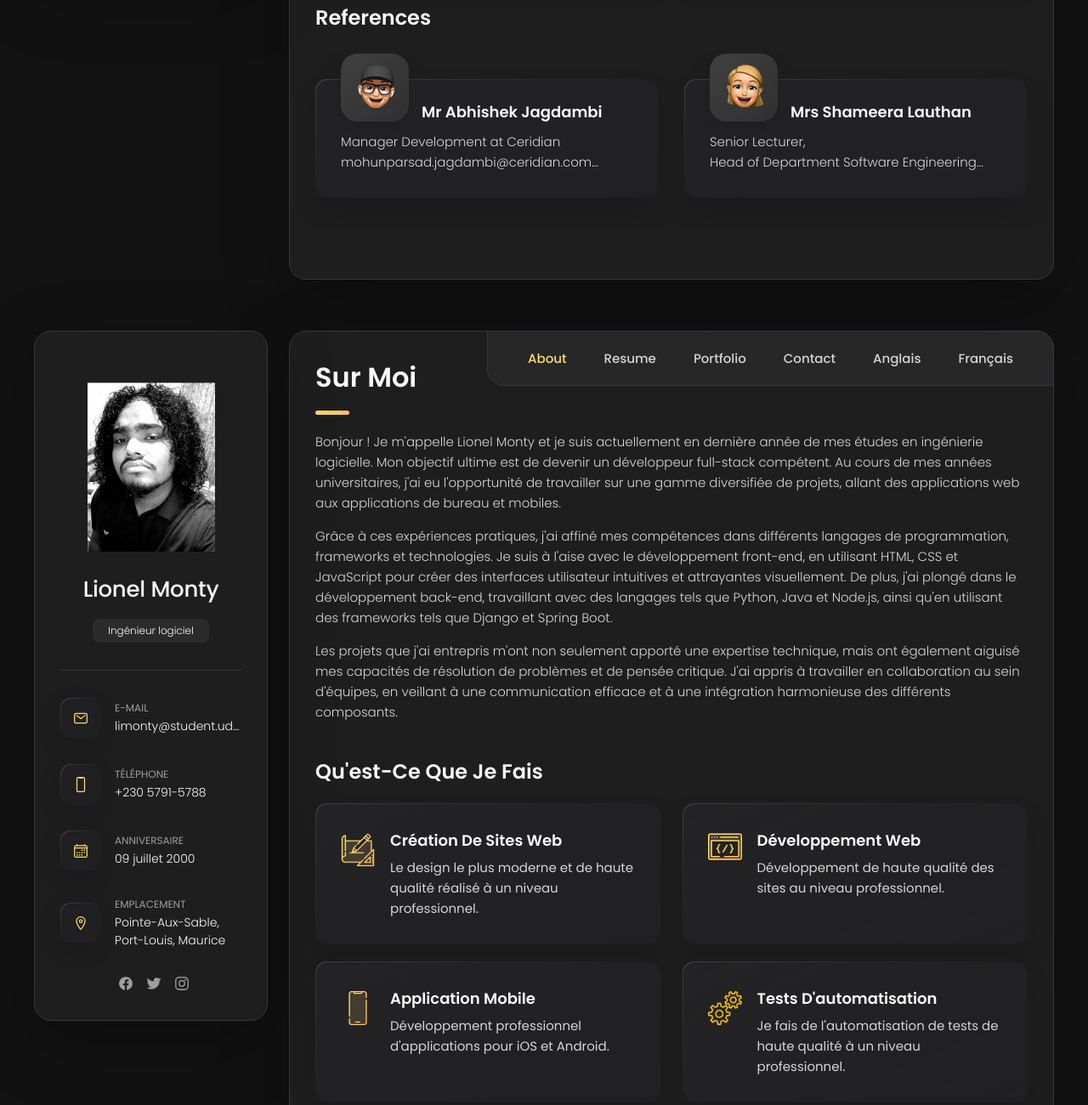
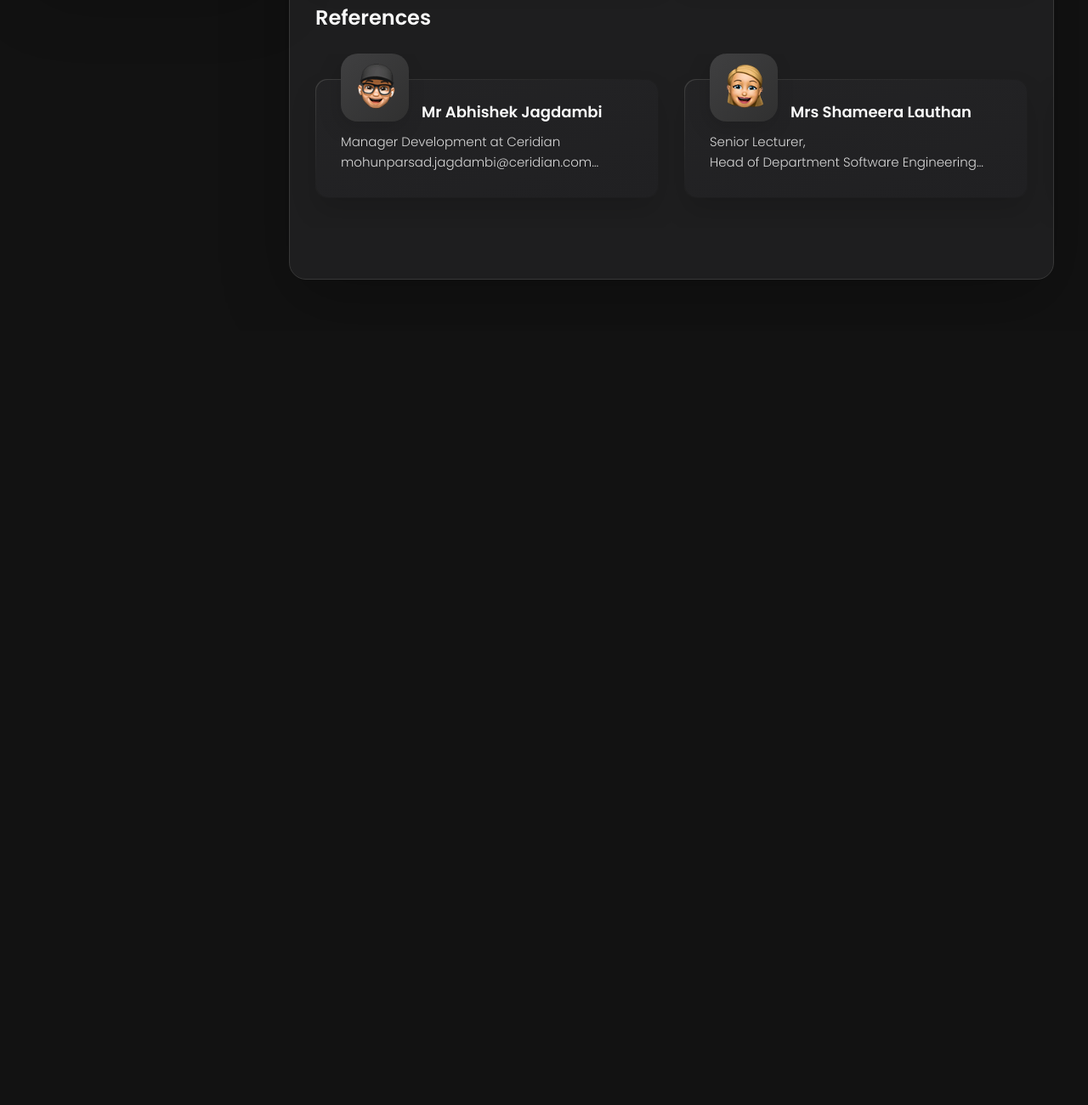
Before and after one commit to LionelMonty/Lionel-portfolio, a plain HTML site: page index.html in a window 1280 px wide. Shown: the part 904-2204 px from the top of the page at 85% size. After the commit the page ends 1293 px from the top, so only its background shows below. Drawn offline with nearby package versions, Linux system fonts and the light colour scheme.

Commit message:
last modification

```diff
--- a/index.html
+++ b/index.html
@@ -952,7 +952,7 @@
 
 
   <!------------------------------------------------------- French content --------------------------------------------------->
-  <div id="fr-content">
+  <div id="fr-content" style="display: none;">
     <!--
       - #MAIN
     -->
```
